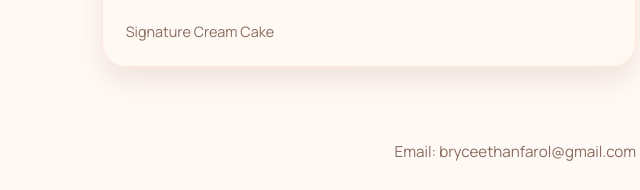
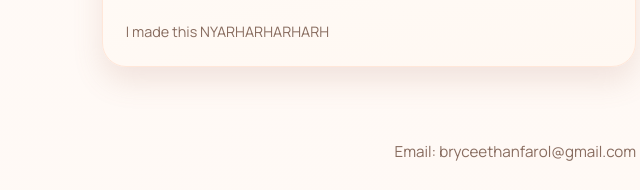
Before and after one commit to KCCI-Bryce/rikhabakes, a plain HTML site: page index.html in a window 1280 px wide. Shown: the part 625-815 px from the top of the page, 567-1207 px from the left. Drawn offline with Linux system fonts and the light colour scheme.

Commit message:
Update index.html

```diff
--- a/index.html
+++ b/index.html
@@ -281,7 +281,7 @@
       <div class="hero-card">
         <img alt="Pastel styled cake" src="https://images.unsplash.com/photo-1563729784474-d77dbb933a9e?auto=format&fit=crop&w=800&q=80">
         <div class="meta">
-          <span>Signature Cream Cake</span>
+          <span>I made this NYARHARHARHARH</span>
         </div>
       </div>
     </section>
```
